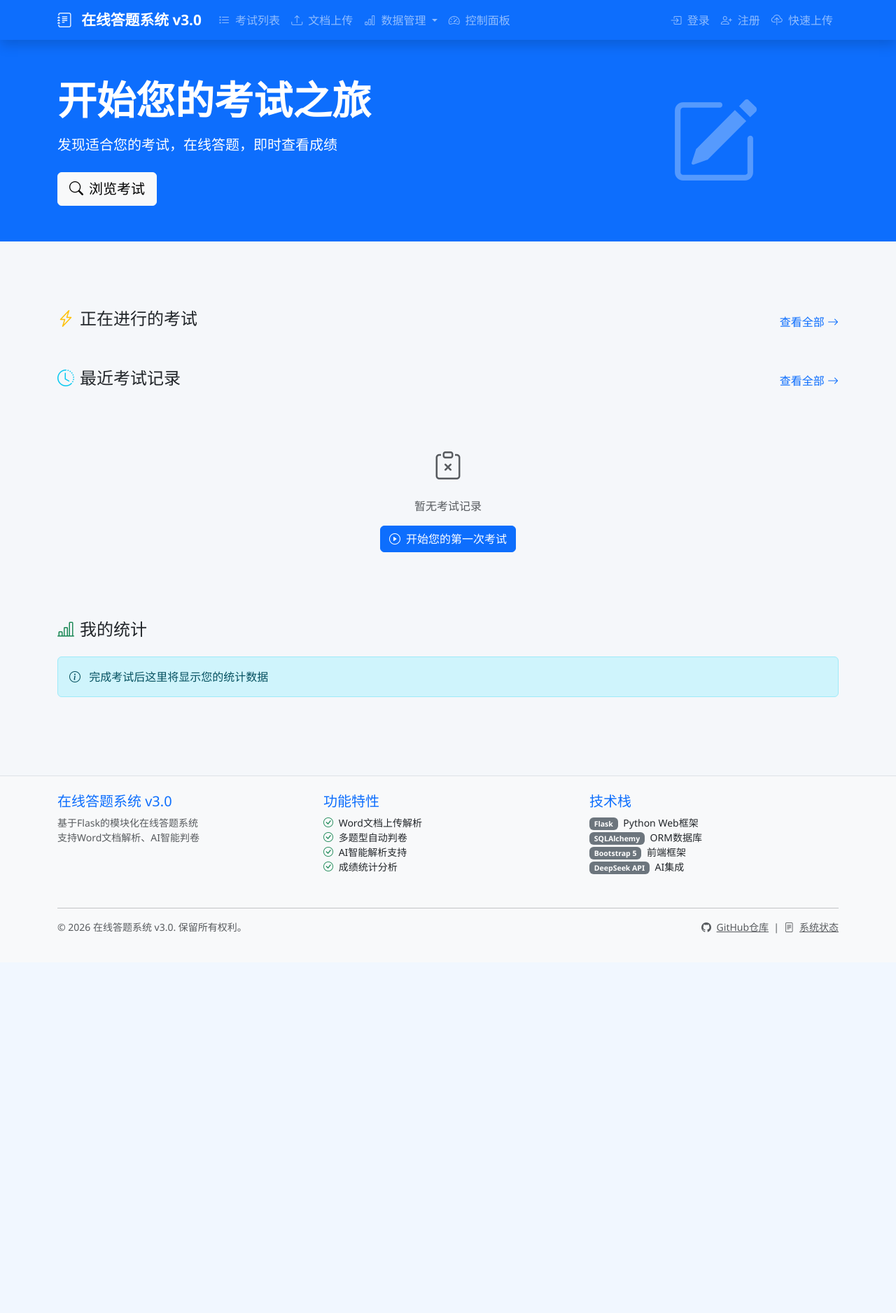
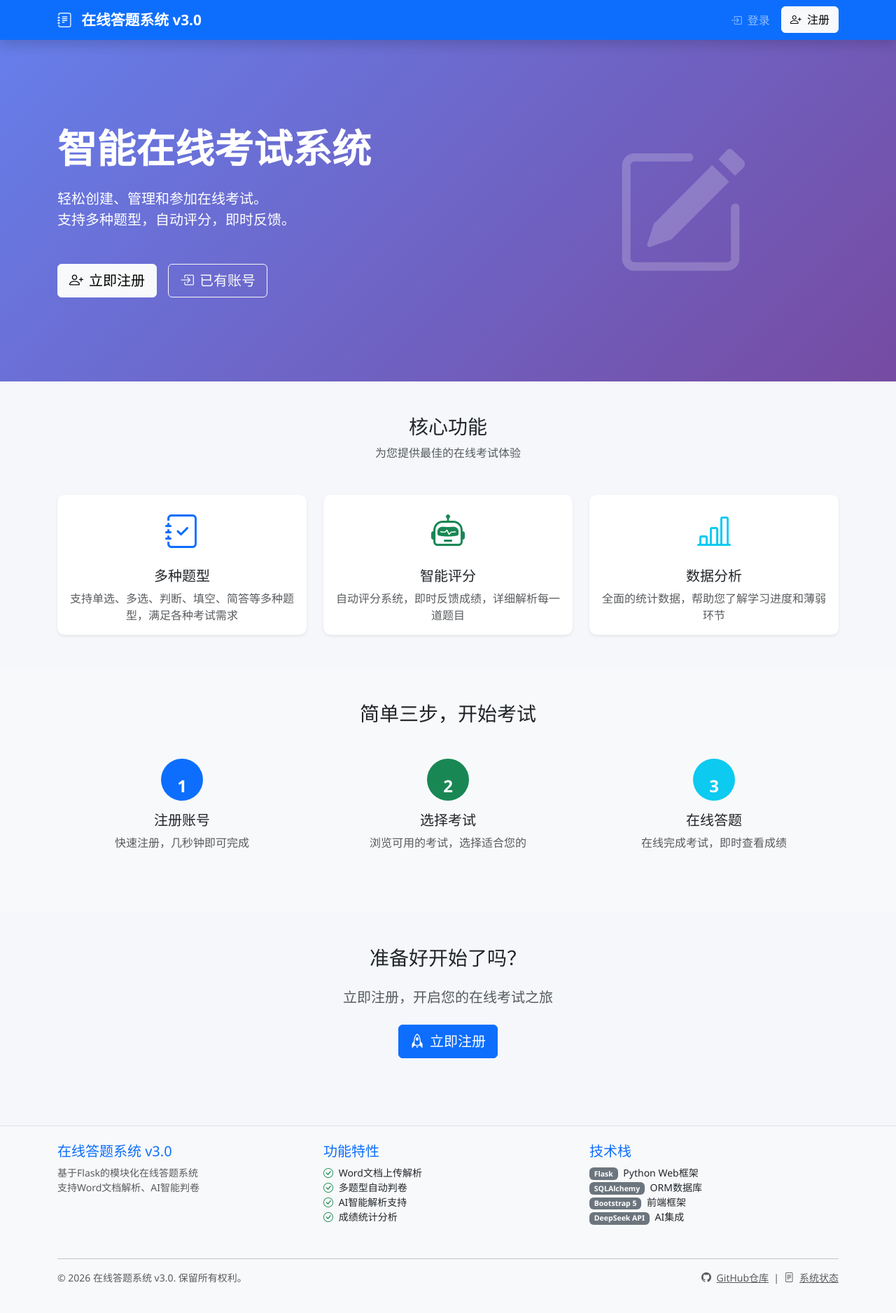
Before and after one commit to Kylo94/exam-system, a Flask app: page / in a window 1280 px wide. Shown: the whole page at 70% size. Before the commit the page ends 1334 px from the top, so only its background shows below. Run offline with Flask 3, Linux system fonts and the light colour scheme; data that the repository does not hold is empty.

Commit message:
优化用户体验和导航栏设计
新增页面：
- welcome.html - 未登录用户的欢迎页面
- submission/my_submissions.html - 我的考试记录页面

导航栏优化：
- 区分已登录和未登录用户的导航
- 普通用户：考试大厅、我的记录
- 管理员：管理中心下拉菜单
- 简化未登录用户导航，只保留登录/注册

路由优化：
- 主页根据登录状态显示不同页面
- 已登录→用户主页
- 未登录→欢迎页面

用户体验改进：
- 未登录用户看到友好的欢迎页
- 已登录用户看到个人化的主页
- 清晰的角色权限区分

```diff
--- a/app/routes/main.py
+++ b/app/routes/main.py
@@ -11,7 +11,14 @@ main_bp = Blueprint('main', __name__)
 @main_bp.route('/')
 def index():
     """系统主页"""
-    return render_template('index.html')
+    from flask_login import current_user
+
+    # 已登录用户显示用户主页
+    if current_user.is_authenticated:
+        return render_template('index.html')
+
+    # 未登录用户显示欢迎页面
+    return render_template('welcome.html')
 
 
 @main_bp.route('/dashboard')
@@ -155,6 +162,20 @@ def submission_detail(submission_id):
         return render_template('errors/500.html', message=str(e)), 500
 
 
+@main_bp.route('/my-submissions')
+def my_submissions():
+    """我的考试记录页面"""
+    try:
+        from flask_login import current_user
+
+        if not current_user.is_authenticated:
+            return redirect(url_for('auth.login_page'))
+
+        return render_template('submission/my_submissions.html')
+    except Exception as e:
+        return render_template('errors/500.html', message=str(e)), 500
+
+
 @main_bp.route('/submission/<int:submission_id>/result')
 def submission_result(submission_id):
     """考试结果页面"""
--- a/templates/partials/navbar.html
+++ b/templates/partials/navbar.html
@@ -10,53 +10,58 @@
         </button>
 
         <div class="collapse navbar-collapse" id="navbarMain">
+            {% if current_user.is_authenticated %}
+            <!-- 已登录用户导航 -->
             <ul class="navbar-nav me-auto">
+                <!-- 普通用户导航 -->
                 <li class="nav-item">
                     <a class="nav-link" href="{{ url_for('main.exams_page') }}">
                         <i class="bi bi-list-task me-1"></i>
-                        考试列表
+                        考试大厅
                     </a>
                 </li>
                 <li class="nav-item">
-                    <a class="nav-link" href="{{ url_for('main.upload_page') }}">
-                        <i class="bi bi-upload me-1"></i>
-                        文档上传
+                    <a class="nav-link" href="/my-submissions">
+                        <i class="bi bi-clock-history me-1"></i>
+                        我的记录
                     </a>
                 </li>
+
+                <!-- 管理员导航 -->
+                {% if current_user.is_admin() %}
                 <li class="nav-item dropdown">
                     <a class="nav-link dropdown-toggle" href="#" role="button" data-bs-toggle="dropdown">
-                        <i class="bi bi-bar-chart me-1"></i>
-                        数据管理
+                        <i class="bi bi-gear me-1"></i>
+                        管理中心
                     </a>
                     <ul class="dropdown-menu">
-                        <li><a class="dropdown-item" href="{{ url_for('main.subjects_page') }}">科目管理</a></li>
-                        <li><a class="dropdown-item" href="{{ url_for('main.levels_page') }}">难度级别</a></li>
-                        <li><a class="dropdown-item" href="{{ url_for('main.questions_page') }}">问题管理</a></li>
+                        <li><a class="dropdown-item" href="{{ url_for('main.upload_page') }}">
+                            <i class="bi bi-upload me-1"></i>文档上传
+                        </a></li>
                         <li><hr class="dropdown-divider"></li>
-                        <li><a class="dropdown-item" href="{{ url_for('main.submissions_page') }}">提交记录</a></li>
+                        <li><a class="dropdown-item" href="{{ url_for('main.subjects_page') }}">
+                            <i class="bi bi-journal me-1"></i>科目管理
+                        </a></li>
+                        <li><a class="dropdown-item" href="{{ url_for('main.levels_page') }}">
+                            <i class="bi bi-bar-chart me-1"></i>难度级别
+                        </a></li>
+                        <li><a class="dropdown-item" href="{{ url_for('main.questions_page') }}">
+                            <i class="bi bi-question-circle me-1"></i>题目管理
+                        </a></li>
+                        <li><hr class="dropdown-divider"></li>
+                        <li><a class="dropdown-item" href="{{ url_for('main.submissions_page') }}">
+                            <i class="bi bi-clipboard-data me-1"></i>提交记录
+                        </a></li>
+                        <li><a class="dropdown-item" href="{{ url_for('admin.dashboard') }}">
+                            <i class="bi bi-sliders me-1"></i>系统管理
+                        </a></li>
                     </ul>
                 </li>
-                <li class="nav-item">
-                    <a class="nav-link" href="{{ url_for('main.dashboard') }}">
-                        <i class="bi bi-speedometer2 me-1"></i>
-                        控制面板
-                    </a>
-                </li>
+                {% endif %}
             </ul>
 
+            <!-- 用户信息 -->
             <ul class="navbar-nav">
-                {% if current_user.is_authenticated %}
-                    <!-- 管理员链接 -->
-                    {% if current_user.is_admin() %}
-                    <li class="nav-item">
-                        <a class="nav-link" href="{{ url_for('admin.dashboard') }}">
-                            <i class="bi bi-gear me-1"></i>
-                            管理面板
-                        </a>
-                    </li>
-                    {% endif %}
-
-                    <!-- 用户下拉菜单 -->
                 <li class="nav-item dropdown">
                     <a class="nav-link dropdown-toggle" href="#" role="button" data-bs-toggle="dropdown">
                         <i class="bi bi-person-circle me-1"></i>
@@ -66,17 +71,22 @@
                         <li><a class="dropdown-item" href="{{ url_for('auth.profile_page') }}">
                             <i class="bi bi-person me-1"></i>个人资料
                         </a></li>
+                        {% if current_user.is_admin() %}
                         <li><a class="dropdown-item" href="{{ url_for('main.dashboard') }}">
                             <i class="bi bi-speedometer2 me-1"></i>控制面板
                         </a></li>
+                        {% endif %}
                         <li><hr class="dropdown-divider"></li>
                         <li><a class="dropdown-item" href="{{ url_for('auth.logout') }}">
                             <i class="bi bi-box-arrow-right me-1"></i>退出登录
                         </a></li>
                     </ul>
                 </li>
+            </ul>
+
             {% else %}
-                    <!-- 未登录状态 -->
+            <!-- 未登录导航 -->
+            <ul class="navbar-nav ms-auto">
                 <li class="nav-item">
                     <a class="nav-link" href="{{ url_for('auth.login_page') }}">
                         <i class="bi bi-box-arrow-in-right me-1"></i>
@@ -84,19 +94,13 @@
                     </a>
                 </li>
                 <li class="nav-item">
-                        <a class="nav-link" href="{{ url_for('auth.register_page') }}">
+                    <a class="btn btn-light ms-2" href="{{ url_for('auth.register_page') }}">
                         <i class="bi bi-person-plus me-1"></i>
                         注册
                     </a>
                 </li>
-                    <li class="nav-item">
-                        <a class="nav-link" href="{{ url_for('main.upload_page') }}">
-                            <i class="bi bi-cloud-upload me-1"></i>
-                            快速上传
-                        </a>
-                    </li>
+            </ul>
             {% endif %}
-            </ul>
         </div>
     </div>
 </nav>
--- /dev/null
+++ b/templates/welcome.html
@@ -0,0 +1,159 @@
+<!DOCTYPE html>
+<html lang="zh-CN">
+<head>
+    {% include "partials/head.html" %}
+    <title>{{ app_name }} - 欢迎使用</title>
+    <style>
+        .hero-section {
+            background: linear-gradient(135deg, #667eea 0%, #764ba2 100%);
+            color: white;
+            padding: 100px 0;
+        }
+        .feature-card {
+            transition: transform 0.3s, box-shadow 0.3s;
+        }
+        .feature-card:hover {
+            transform: translateY(-5px);
+            box-shadow: 0 10px 25px rgba(0,0,0,0.15);
+        }
+    </style>
+</head>
+<body>
+    {% include "partials/navbar.html" %}
+
+    <!-- 英雄区域 -->
+    <section class="hero-section">
+        <div class="container">
+            <div class="row align-items-center">
+                <div class="col-lg-7">
+                    <h1 class="display-4 fw-bold mb-4">智能在线考试系统</h1>
+                    <p class="lead mb-5">
+                        轻松创建、管理和参加在线考试。<br>
+                        支持多种题型，自动评分，即时反馈。
+                    </p>
+                    <div class="d-flex gap-3">
+                        <a href="{{ url_for('auth.register_page') }}" class="btn btn-light btn-lg">
+                            <i class="bi bi-person-plus me-2"></i>立即注册
+                        </a>
+                        <a href="{{ url_for('auth.login_page') }}" class="btn btn-outline-light btn-lg">
+                            <i class="bi bi-box-arrow-in-right me-2"></i>已有账号
+                        </a>
+                    </div>
+                </div>
+                <div class="col-lg-5 text-center mt-5 mt-lg-0">
+                    <i class="bi bi-pencil-square" style="font-size: 12rem; opacity: 0.2;"></i>
+                </div>
+            </div>
+        </div>
+    </section>
+
+    <!-- 功能特色 -->
+    <section class="py-5">
+        <div class="container">
+            <div class="text-center mb-5">
+                <h2 class="h3">核心功能</h2>
+                <p class="text-muted">为您提供最佳的在线考试体验</p>
+            </div>
+
+            <div class="row g-4">
+                <div class="col-md-4">
+                    <div class="card h-100 border-0 shadow-sm feature-card">
+                        <div class="card-body text-center">
+                            <div class="mb-3">
+                                <i class="bi bi-journal-check text-primary" style="font-size: 3rem;"></i>
+                            </div>
+                            <h5 class="card-title">多种题型</h5>
+                            <p class="card-text text-muted">
+                                支持单选、多选、判断、填空、简答等多种题型，满足各种考试需求
+                            </p>
+                        </div>
+                    </div>
+                </div>
+
+                <div class="col-md-4">
+                    <div class="card h-100 border-0 shadow-sm feature-card">
+                        <div class="card-body text-center">
+                            <div class="mb-3">
+                                <i class="bi bi-robot text-success" style="font-size: 3rem;"></i>
+                            </div>
+                            <h5 class="card-title">智能评分</h5>
+                            <p class="card-text text-muted">
+                                自动评分系统，即时反馈成绩，详细解析每一道题目
+                            </p>
+                        </div>
+                    </div>
+                </div>
+
+                <div class="col-md-4">
+                    <div class="card h-100 border-0 shadow-sm feature-card">
+                        <div class="card-body text-center">
+                            <div class="mb-3">
+                                <i class="bi bi-bar-chart-line text-info" style="font-size: 3rem;"></i>
+                            </div>
+                            <h5 class="card-title">数据分析</h5>
+                            <p class="card-text text-muted">
+                                全面的统计数据，帮助您了解学习进度和薄弱环节
+                            </p>
+                        </div>
+                    </div>
+                </div>
+            </div>
+        </div>
+    </section>
+
+    <!-- 使用流程 -->
+    <section class="py-5 bg-light">
+        <div class="container">
+            <div class="text-center mb-5">
+                <h2 class="h3">简单三步，开始考试</h2>
+            </div>
+
+            <div class="row text-center">
+                <div class="col-md-4 mb-4">
+                    <div class="mb-3">
+                        <span class="badge rounded-circle bg-primary" style="width: 60px; height: 60px; font-size: 1.5rem; line-height: 60px;">1</span>
+                    </div>
+                    <h5>注册账号</h5>
+                    <p class="text-muted">快速注册，几秒钟即可完成</p>
+                </div>
+
+                <div class="col-md-4 mb-4">
+                    <div class="mb-3">
+                        <span class="badge rounded-circle bg-success" style="width: 60px; height: 60px; font-size: 1.5rem; line-height: 60px;">2</span>
+                    </div>
+                    <h5>选择考试</h5>
+                    <p class="text-muted">浏览可用的考试，选择适合您的</p>
+                </div>
+
+                <div class="col-md-4 mb-4">
+                    <div class="mb-3">
+                        <span class="badge rounded-circle bg-info" style="width: 60px; height: 60px; font-size: 1.5rem; line-height: 60px;">3</span>
+                    </div>
+                    <h5>在线答题</h5>
+                    <p class="text-muted">在线完成考试，即时查看成绩</p>
+                </div>
+            </div>
+        </div>
+    </section>
+
+    <!-- 号召行动 -->
+    <section class="py-5">
+        <div class="container">
+            <div class="row justify-content-center">
+                <div class="col-md-8 text-center">
+                    <h2 class="h3 mb-4">准备好开始了吗？</h2>
+                    <p class="lead text-muted mb-4">
+                        立即注册，开启您的在线考试之旅
+                    </p>
+                    <a href="{{ url_for('auth.register_page') }}" class="btn btn-primary btn-lg">
+                        <i class="bi bi-rocket me-2"></i>立即注册
+                    </a>
+                </div>
+            </div>
+        </div>
+    </section>
+
+    {% include "partials/footer.html" %}
+    {% include "partials/scripts.html" %}
+</body>
+</html>
```
Also changed, not shown: templates/submission/my_submissions.html (added, +348 -0 lines). Lines whose indentation alone changed are shown as unchanged.
